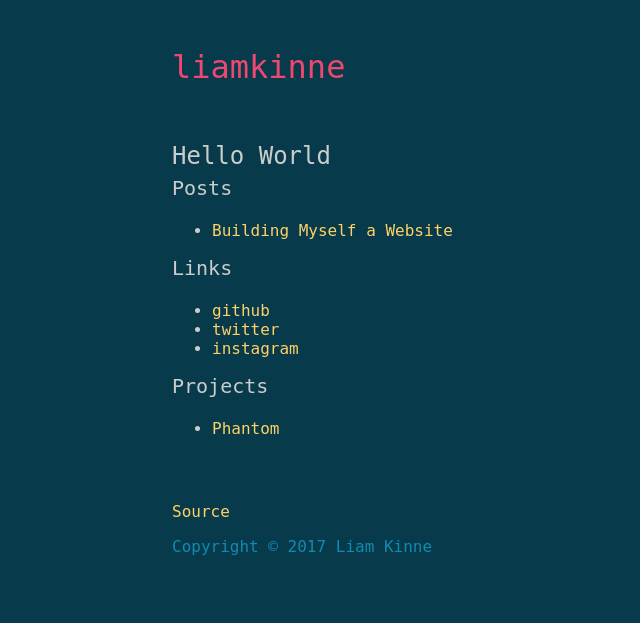
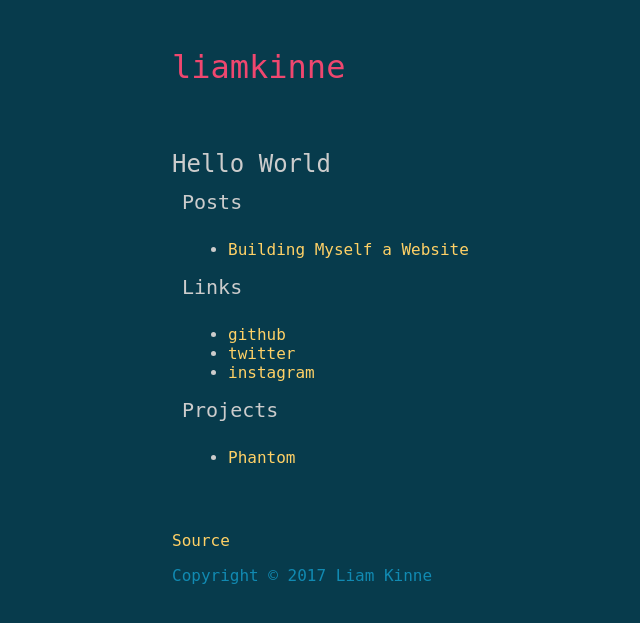
Before and after one commit to liamkinne/website, a PHP site: page / in a window 1280 px wide. Shown: the top 623 px of the page, without its empty margins (84-724 px from the left). Run offline with PHP 8.4, Linux system fonts and the light colour scheme; some web fonts are replaced.

Commit message:
cleaned up indenting css

```diff
--- a/html/style.css
+++ b/html/style.css
@@ -21,7 +21,7 @@ h4
 	font-weight: normal;
 
 	margin: 0;
-	padding: 0 0 0.25em;
+	padding-bottom: 0.5em;
 }
 
 p
@@ -47,7 +47,7 @@ a:hover
 
 header
 {
-	padding: 0 0 3em;
+	padding-bottom: 3em;
 }
 
 header h1 a
@@ -58,11 +58,13 @@ header h1 a
 content h1
 {
 	font-size: 1.5em;
+	padding-left: 0em;
 }
 
 content h2
 {
 	font-size: 1.25em;
+	padding-left: 0.5em;
 }
 
 content h3
@@ -72,7 +74,12 @@ content h3
 
 content p
 {
-	padding: 0 0 0 1em;
+	padding-left: 2em;
+}
+
+content ul
+{
+	padding-left: 3.5em;
 }
 
 content .file-time
```
